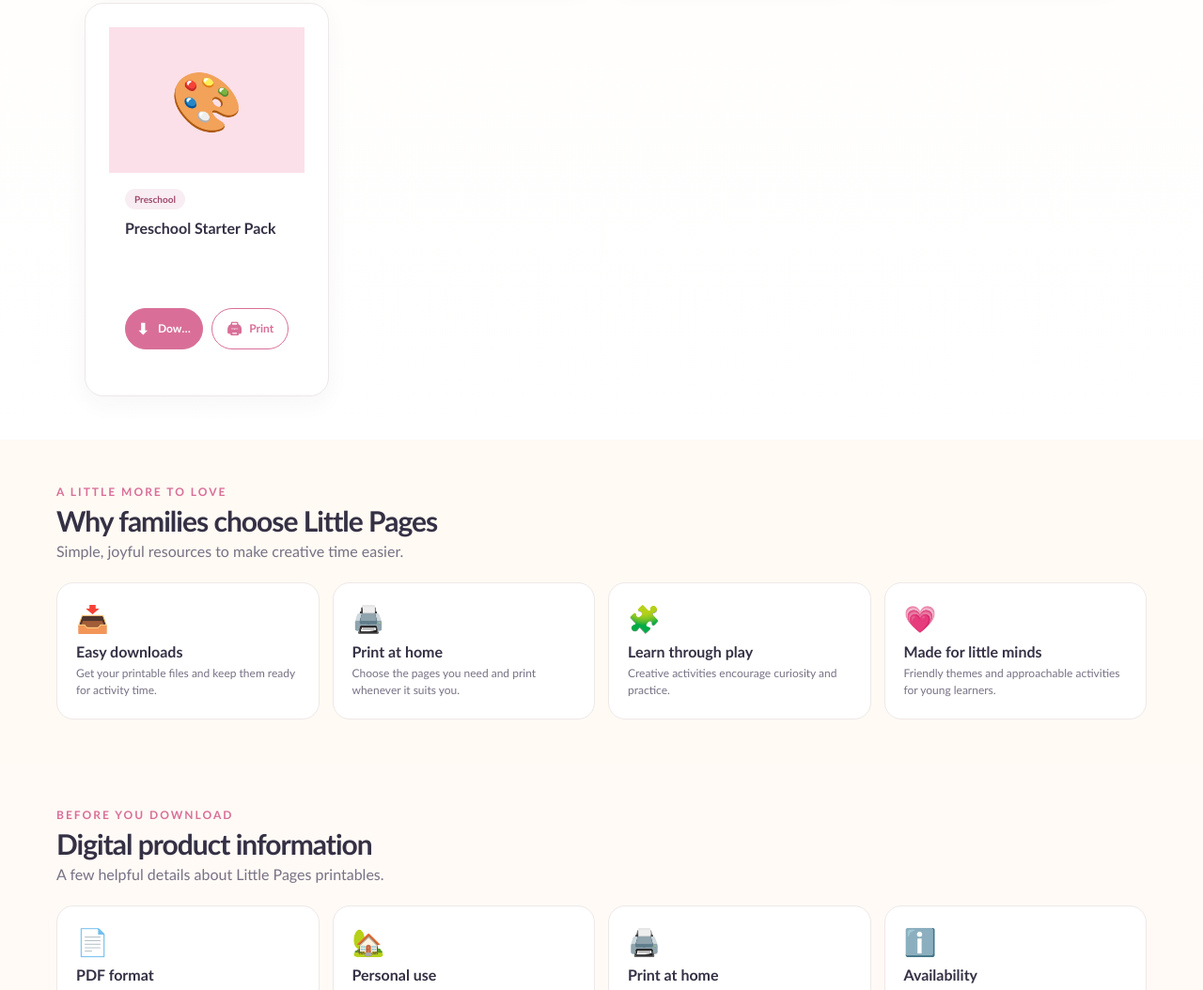
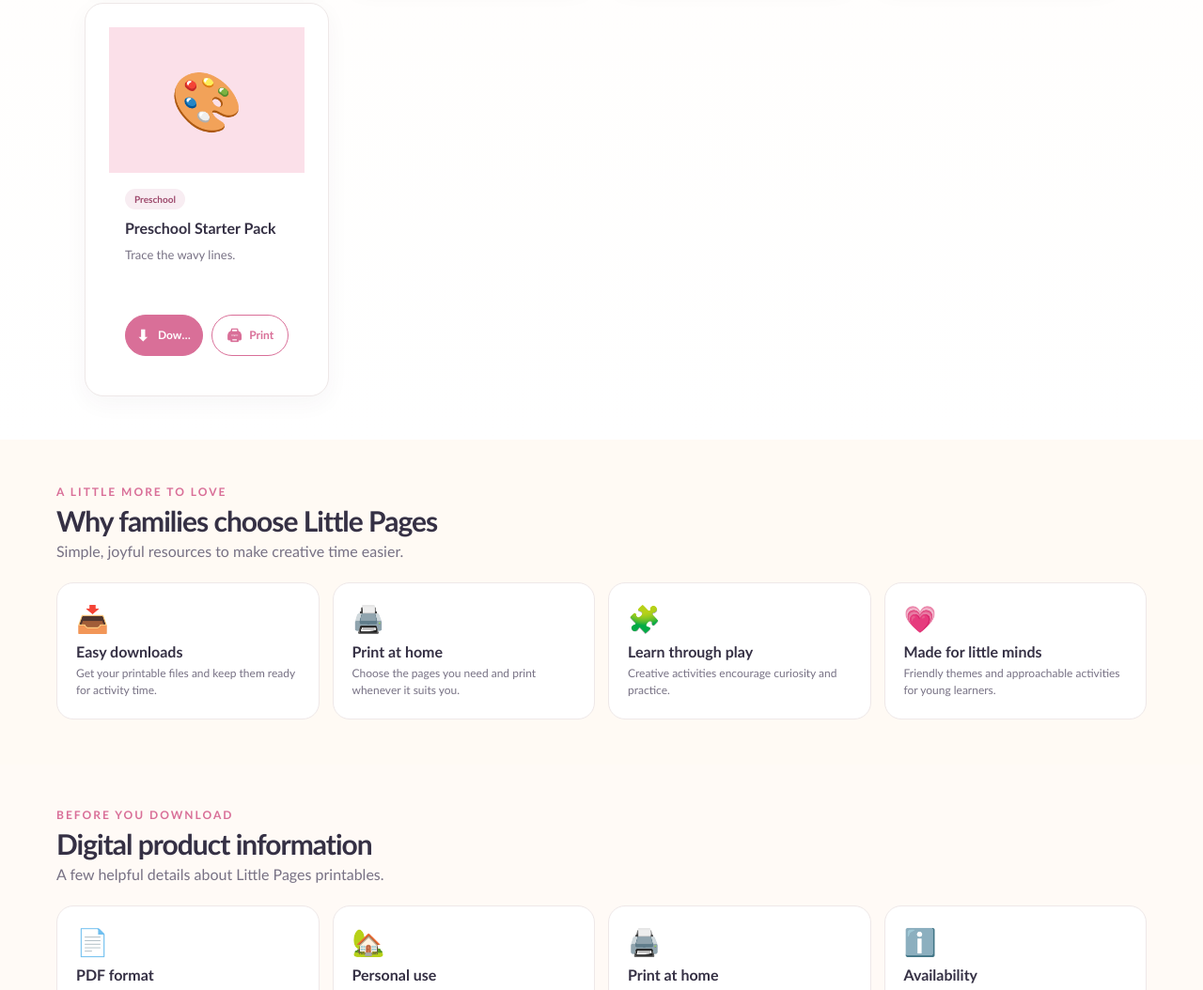
Before and after one commit to SmartFileManger/little-pages, a plain HTML site: page index.html in a window 1280 px wide. Shown: the part 4341-5395 px from the top of the page at 94% size. Drawn offline with nearby package versions, Linux system fonts and the light colour scheme.

Commit message:
Update index.html

```diff
--- a/index.html
+++ b/index.html
@@ -238,7 +238,7 @@ footer{margin-top:0}.foot{align-items:flex-start}.footer-brand{max-width:280px}.
 
       <article class="sheet-card" data-category="Activity" data-level="Preschool,Nursery,LKG,UKG,Class 1,Class 2"><div class="sheet-art" aria-hidden="true">🎨</div><div class="sheet-card-content"><span class="sheet-category">Activity</span><h3>Creative Doodle & Draw</h3><p>Open-ended drawing prompts for imagination and creativity.</p><div class="sheet-actions"><a class="sheet-action download-btn" href="sheets/doodle-draw-sheets.pdf" download><span class="action-icon" aria-hidden="true">⬇</span><span class="action-label">Download PDF</span></a><a class="sheet-action print-btn" href="sheets/doodle-draw-sheets.pdf" target="_blank" rel="noopener" title="Open PDF to print"><span class="action-icon" aria-hidden="true">🖨</span><span class="action-label">Print</span></a></div></div></article>
 
-      <article class="sheet-card" data-category="Preschool" data-level="Preschool,Nursery"><div class="sheet-art" aria-hidden="true">🎨</div><div class="sheet-card-content"><span class="sheet-category">Preschool</span><h3>Preschool Starter Pack</p><div class="sheet-actions"><a class="sheet-action download-btn" href="sheets/doodle-draw-sheets.pdf" download><span class="action-icon" aria-hidden="true">⬇</span><span class="action-label">Download PDF</span></a><a class="sheet-action print-btn" href="sheets/doodle-draw-sheets.pdf" target="_blank" rel="noopener" title="Open PDF to print"><span class="action-icon" aria-hidden="true">🖨</span><span class="action-label">Print</span></a></div></div></article>
+      <article class="sheet-card" data-category="Preschool" data-level="Preschool,Nursery"><div class="sheet-art" aria-hidden="true">🎨</div><div class="sheet-card-content"><span class="sheet-category">Preschool</span><h3>Preschool Starter Pack</h3><p>Trace the wavy lines.</p><div class="sheet-actions"><a class="sheet-action download-btn" href="sheets/trace-wavy-lines.pdf" download><span class="action-icon" aria-hidden="true">⬇</span><span class="action-label">Download PDF</span></a><a class="sheet-action print-btn" href="sheets/trace-wavy-lines.pdf" target="_blank" rel="noopener" title="Open PDF to print"><span class="action-icon" aria-hidden="true">🖨</span><span class="action-label">Print</span></a></div></div></article>
 
       <p class="no-sheets" id="noSheets" role="status" hidden>No worksheets match these filters. Try a different search or clear the filters.</p>
     </div>
```
